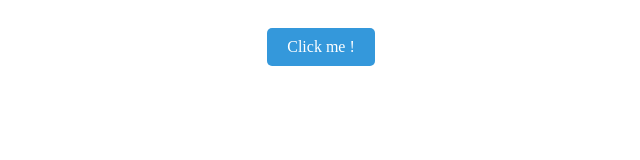
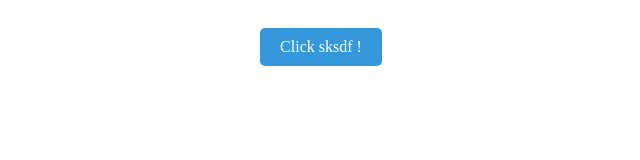
Before and after one commit to techie-bro/techie-bro.github.io, a plain HTML site: page index.html in a window 1280 px wide. Shown: the full height of the page, 319-959 px from the left. Drawn offline with Linux system fonts and the light colour scheme.

Commit message:
Update index.html

```diff
--- a/index.html
+++ b/index.html
@@ -25,7 +25,7 @@
   </head>
   <body>
     <div class="container">
-      <a href="https://www.google.com" class="button">Click me !</a>
+      <a href="https://www.google.com" class="button">Click sksdf !</a>
     </div>
   </body>
 </html>
```
